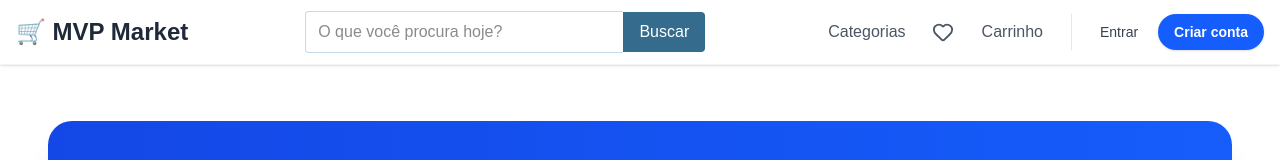
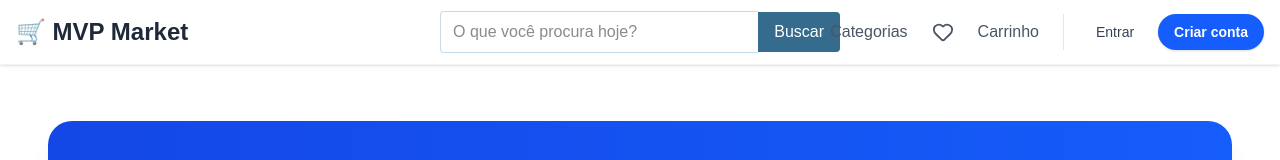
Before and after one commit to eduoliveirachaves/web-frontend, a Next.js app: page / in a window 1280 px wide. Shown: the top 160 px of the page. Built offline with nearby package versions, Linux system fonts and the light colour scheme; no server answers.

Commit message:
ajuste no design no header e descrição no footer

```diff
--- a/src/app/components/Header/Header.tsx
+++ b/src/app/components/Header/Header.tsx
@@ -30,25 +30,25 @@ const Header: React.FC = () => {
 
   return (
     <header className="sticky top-0 z-50 w-full bg-white/80 backdrop-blur-md border-b border-gray-100 shadow-sm">
-      <div className="container mx-auto px-4 h-16 flex items-center justify-between gap-4 md:gap-8">
+      <div className="container mx-auto px-4 h-16 relative flex items-center justify-between">
         {/* Logo */}
         <Link
           href="/"
-          className="text-xl md:text-2xl font-bold text-gray-800 hover:text-blue-600 transition-colors whitespace-nowrap focus-visible:outline-none focus-visible:ring-2 focus-visible:ring-blue-600 rounded-md"
+          className="text-xl md:text-2xl font-bold text-gray-800 hover:text-blue-600 transition-colors whitespace-nowrap z-20"
         >
           🛒 MVP Market
         </Link>
 
         {/* Search Bar - no mobile nao */}
-        <div className="flex-1 max-w-xl hidden md:block">
+        <div className="hidden md:block absolute left-1/2 top-1/2 transform -translate-x-1/2 -translate-y-1/2 w-full max-w-xl px-4 z-10">
           <SearchBar onSearch={handleSearch} placeholder="O que você procura hoje?" />
         </div>
 
         {/* Navegacao */}
-        <nav className="flex items-center gap-3 md:gap-5">
+        <nav className="flex items-center gap-3 md:gap-6 z-20 bg-white/0">
           <Link
             href="/categories"
-            className="hidden md:block text-gray-600 font-medium hover:text-blue-600 transition-colors focus-visible:outline-none focus-visible:ring-2 focus-visible:ring-blue-600 rounded-md px-1.5 py-0.5"
+            className="hidden md:block text-gray-600 font-medium hover:text-blue-600 transition-colors"
           >
             Categorias
           </Link>
@@ -70,25 +70,25 @@ const Header: React.FC = () => {
           {/* Cart Link */}
           <Link
             href="/cart"
-            className="group relative flex items-center gap-2 text-gray-600 hover:text-blue-600 transition-colors px-2 py-1 rounded-full focus-visible:outline-none focus-visible:ring-2 focus-visible:ring-blue-600"
+            className="group relative flex items-center gap-2 text-gray-600 hover:text-blue-600 transition-colors"
             aria-label={cartLabel}
             title="Carrinho"
           >
             <span className="hidden md:inline font-medium">Carrinho</span>
             <span className="md:hidden">🛒</span> {/* Fallback icon for mobile */}
             {totalItems > 0 && (
-              <span className="absolute top-0 right-0 -translate-y-1/2 translate-x-1/2 bg-blue-600 text-white text-[10px] font-bold rounded-full h-5 w-5 flex items-center justify-center ring-2 ring-white">
+              <span className="absolute -top-2 -right-3 bg-blue-600 text-white text-[10px] font-bold rounded-full h-5 w-5 flex items-center justify-center ring-2 ring-white">
                 {totalItems}
               </span>
             )}
           </Link>
 
           {/* ===User autenticado ou nao === */}
-          <div className="border-l pl-3 md:pl-5 border-gray-200">
+          <div className="border-l pl-4 md:pl-6 border-gray-200">
             {user ? (
               <UserMenu />
             ) : (
-              <div className="flex items-center gap-3">
+              <div className="flex items-center gap-4">
                 <Link
                   href="/login"
                   className="text-sm font-medium text-gray-700 hover:text-blue-600 transition-colors px-2 py-1 rounded-md focus-visible:outline-none focus-visible:ring-2 focus-visible:ring-blue-600"
```
Also changed, not shown: src/app/components/Header/hedar.tsx (added).
